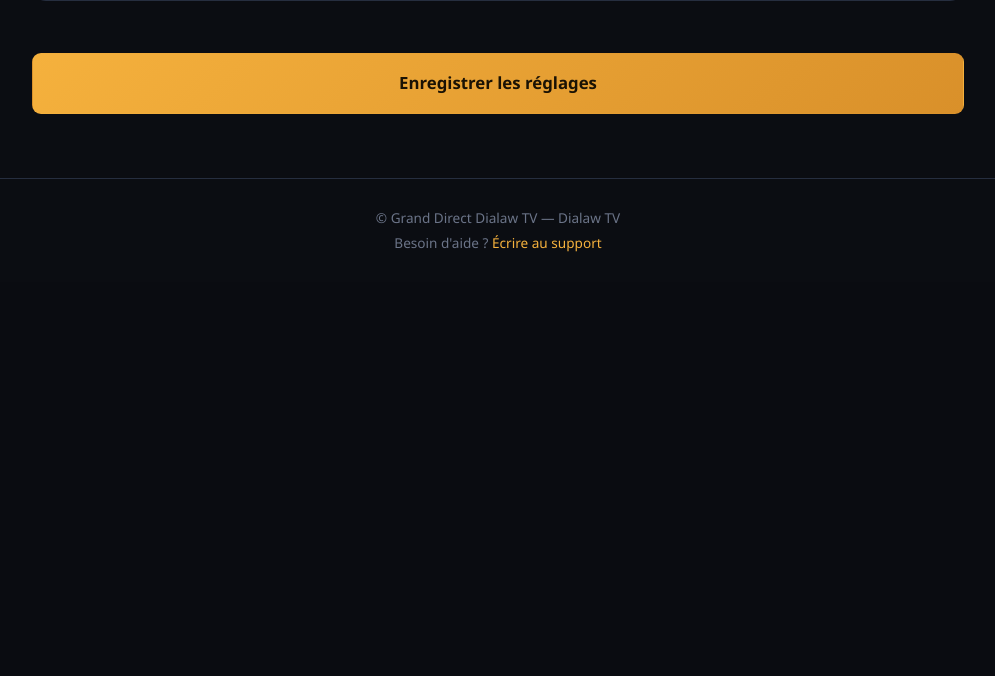
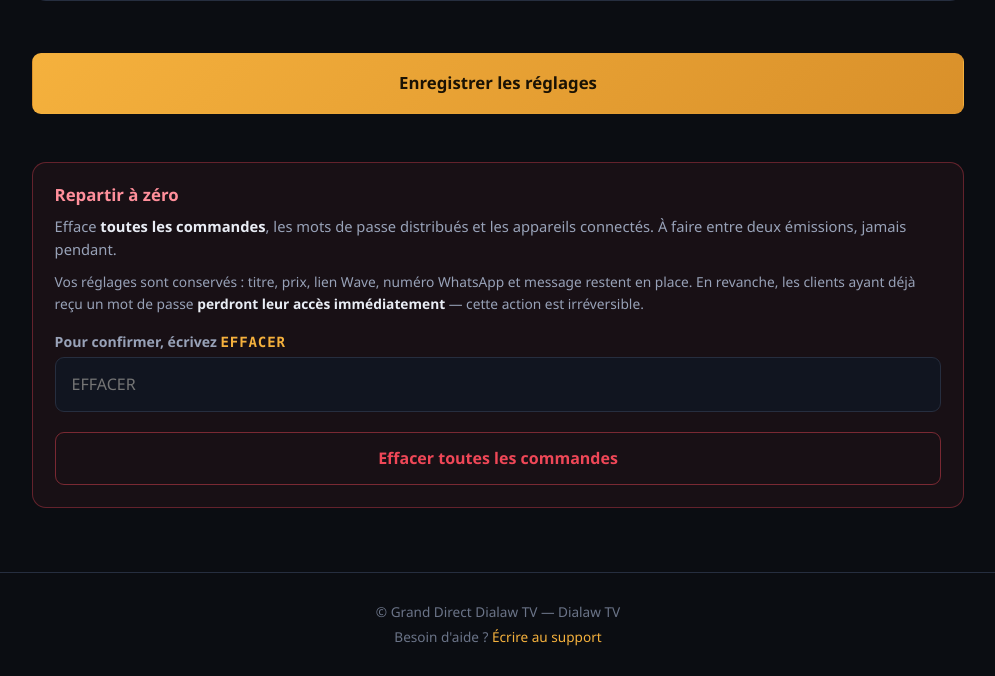
Before and after one commit to goumack/dialaw-wave, a Flask app: page /admin/config in a window 1280 px wide. Shown: the part 1754-2430 px from the top of the page, without its empty margins (142-1137 px from the left). Before the commit the page ends 2006 px from the top, so only its background shows below. Run offline with Flask 3, Linux system fonts and the light colour scheme; the visitor is signed in with stand-in values (Sample User, id 1); data that the repository does not hold is empty; some libraries are stand-ins or nearby versions.

Commit message:
Bouton de reinitialisation dans le back-office

```diff
--- a/app.py
+++ b/app.py
@@ -570,6 +570,41 @@ def admin_config():
     return render_template("admin_config.html")
 
 
+MOT_DE_CONFIRMATION = "EFFACER"
+
+
+@app.route("/admin/reinitialiser", methods=["POST"])
+@admin_requis
+def admin_reinitialiser():
+    """Efface toutes les commandes après confirmation écrite.
+
+    Un mot à recopier plutôt qu'un simple clic : cette action coupe l'accès
+    de clients qui ont payé, elle ne doit pas pouvoir partir d'un geste
+    machinal sur un téléphone, en pleine émission.
+    """
+    saisie = (request.form.get("confirmation") or "").strip().upper()
+    if saisie != MOT_DE_CONFIRMATION:
+        flash(
+            f"Réinitialisation annulée : il faut écrire « {MOT_DE_CONFIRMATION} » "
+            "pour confirmer.",
+            "erreur",
+        )
+        return redirect(url_for("admin_config"))
+
+    compte = bd.vider_commandes()
+    app.logger.warning(
+        "Réinitialisation par %s : %s commandes, %s appareils supprimés",
+        session["admin_email"], compte["commandes"], compte["appareils"],
+    )
+    flash(
+        f"Réinitialisation effectuée : {compte['commandes']} commande(s) et "
+        f"{compte['appareils']} appareil(s) supprimés. "
+        "Vos réglages sont conservés.",
+        "succes",
+    )
+    return redirect(url_for("admin_tableau"))
+
+
 @app.route("/admin/commande/<int:commande_id>/appareils")
 @admin_requis
 def admin_appareils(commande_id):
--- a/database.py
+++ b/database.py
@@ -327,6 +327,33 @@ def marquer_code_envoye(commande_id: int):
     db.commit()
 
 
+def vider_commandes() -> dict:
+    """Efface toutes les commandes, leurs accès et les tentatives.
+
+    Les réglages du direct sont conservés : on repart à zéro côté clients
+    sans avoir à ressaisir le lien Wave, le prix ou le message WhatsApp.
+
+    Opération irréversible : les mots de passe déjà distribués cessent
+    aussitôt de fonctionner. Renvoie le décompte de ce qui a été supprimé,
+    pour pouvoir l'annoncer honnêtement.
+    """
+    db = get_db()
+    compte = {
+        "commandes": db.execute(
+            "SELECT COUNT(*) AS n FROM commandes").fetchone()["n"],
+        "appareils": db.execute(
+            "SELECT COUNT(*) AS n FROM sessions_acces").fetchone()["n"],
+    }
+
+    # sessions_acces part en cascade, mais SQLite n'applique les clés
+    # étrangères que si le PRAGMA est actif : on supprime explicitement.
+    db.execute("DELETE FROM sessions_acces")
+    db.execute("DELETE FROM commandes")
+    db.execute("DELETE FROM tentatives")
+    db.commit()
+    return compte
+
+
 def liste_commandes(statut: str = None, limite: int = 200):
     db = get_db()
     if statut and statut != "toutes":
--- a/static/style.css
+++ b/static/style.css
@@ -610,6 +610,21 @@ legend {
   margin: .9rem 0 0; font-size: .8rem; color: var(--succes);
 }
 
+/* --- Zone dangereuse du back-office ------------------------------------- */
+
+.zone-danger {
+  margin-top: 3rem;
+  padding: 1.35rem;
+  background: rgba(239, 71, 87, .06);
+  border: 1px solid rgba(239, 71, 87, .35);
+  border-radius: var(--rayon);
+}
+.zone-danger h2 { color: #ff8f9b; font-size: 1.05rem; margin-bottom: .6rem; }
+.zone-danger p { margin: 0 0 .6rem; font-size: .92rem; color: var(--texte-doux); }
+.zone-danger strong { color: var(--texte); }
+.zone-danger-detail { font-size: .86rem !important; }
+.zone-danger .bouton--danger { margin-top: 1rem; }
+
 /* --- Page d'erreur ------------------------------------------------------ */
 
 .code-erreur {
--- a/templates/admin_config.html
+++ b/templates/admin_config.html
@@ -131,4 +131,34 @@
   </button>
 </form>
 
+{# Zone dangereuse, volontairement à l'écart des réglages du quotidien #}
+<section class="zone-danger">
+  <h2>Repartir à zéro</h2>
+  <p>
+    Efface <strong>toutes les commandes</strong>, les mots de passe distribués
+    et les appareils connectés. À faire entre deux émissions, jamais pendant.
+  </p>
+  <p class="zone-danger-detail">
+    Vos réglages sont conservés : titre, prix, lien Wave, numéro WhatsApp et
+    message restent en place. En revanche, les clients ayant déjà reçu un mot
+    de passe <strong>perdront leur accès immédiatement</strong> — cette action
+    est irréversible.
+  </p>
+
+  <form method="post" action="{{ url_for('admin_reinitialiser') }}"
+        class="formulaire formulaire--serre"
+        onsubmit="return confirm('Effacer définitivement toutes les commandes et couper l\'accès des clients ?')">
+    <label for="confirmation">
+      Pour confirmer, écrivez <span class="code-inline">EFFACER</span>
+    </label>
+    <input type="text" id="confirmation" name="confirmation"
+           placeholder="EFFACER" autocomplete="off"
+           autocapitalize="characters" spellcheck="false" required>
+
+    <button type="submit" class="bouton bouton--danger">
+      Effacer toutes les commandes
+    </button>
+  </form>
+</section>
+
 {% endblock %}
```
